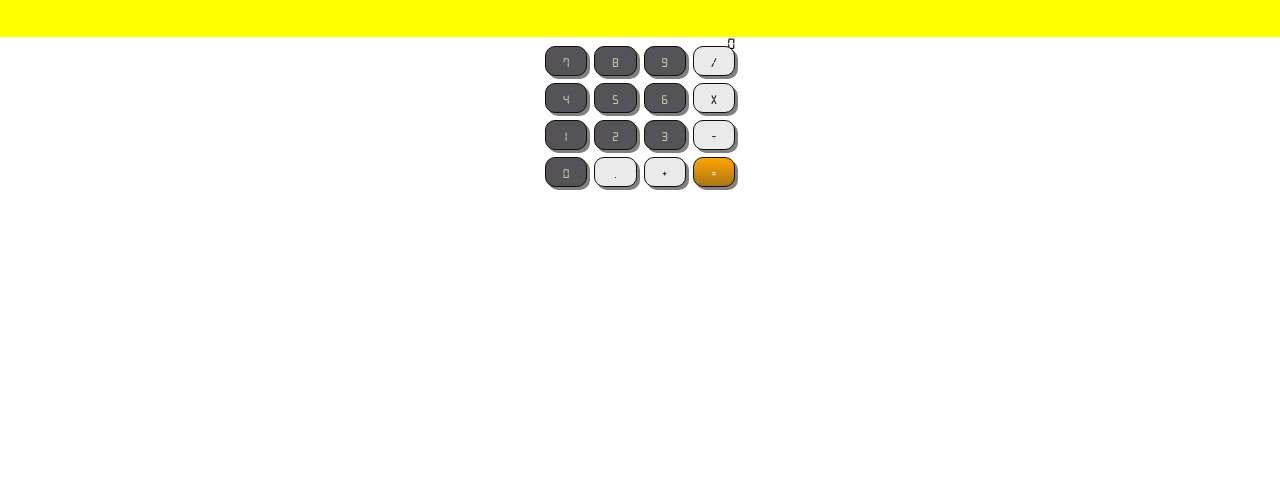
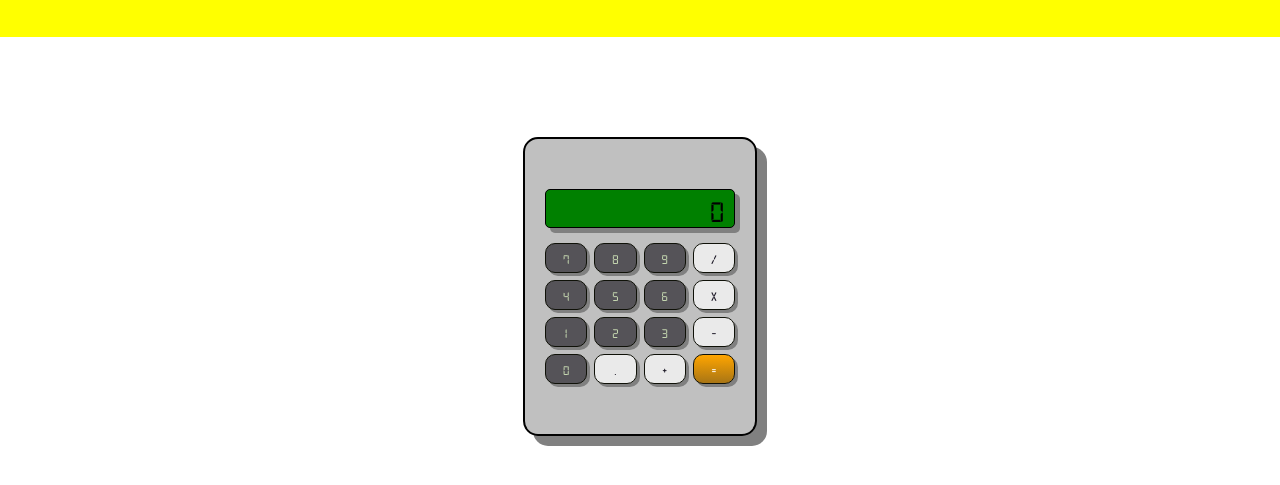
Before and after one commit to Tropienet/calculatorv, a plain HTML site: page index.html in a window 1280 px wide. Shown: the part 81-566 px from the top of the page. Drawn offline with Linux system fonts and the light colour scheme.

Commit message:
Added style for the display

```diff
--- a/styles/style.css
+++ b/styles/style.css
@@ -30,13 +30,26 @@ header {
 }
 
 .calculator-container {
+    background-color: silver;
     display: flex;
     flex-direction: column;
+    gap: 15px;
+    margin: 100px;
+    padding: 50px 20px;
+    border-radius: 15px;
+    border: solid 2px black;
+    box-shadow: 10px 10px grey;
 }
 
 #display {
     text-align: right;
     font-family: "Digital7", sans-serif;
+    background-color: green;
+    padding: 10px;
+    font-size: 30px;
+    border-radius: 5px;
+    border: solid 1px black;
+    box-shadow: 5px 5px grey;
 }
 
 .button-container {
```
